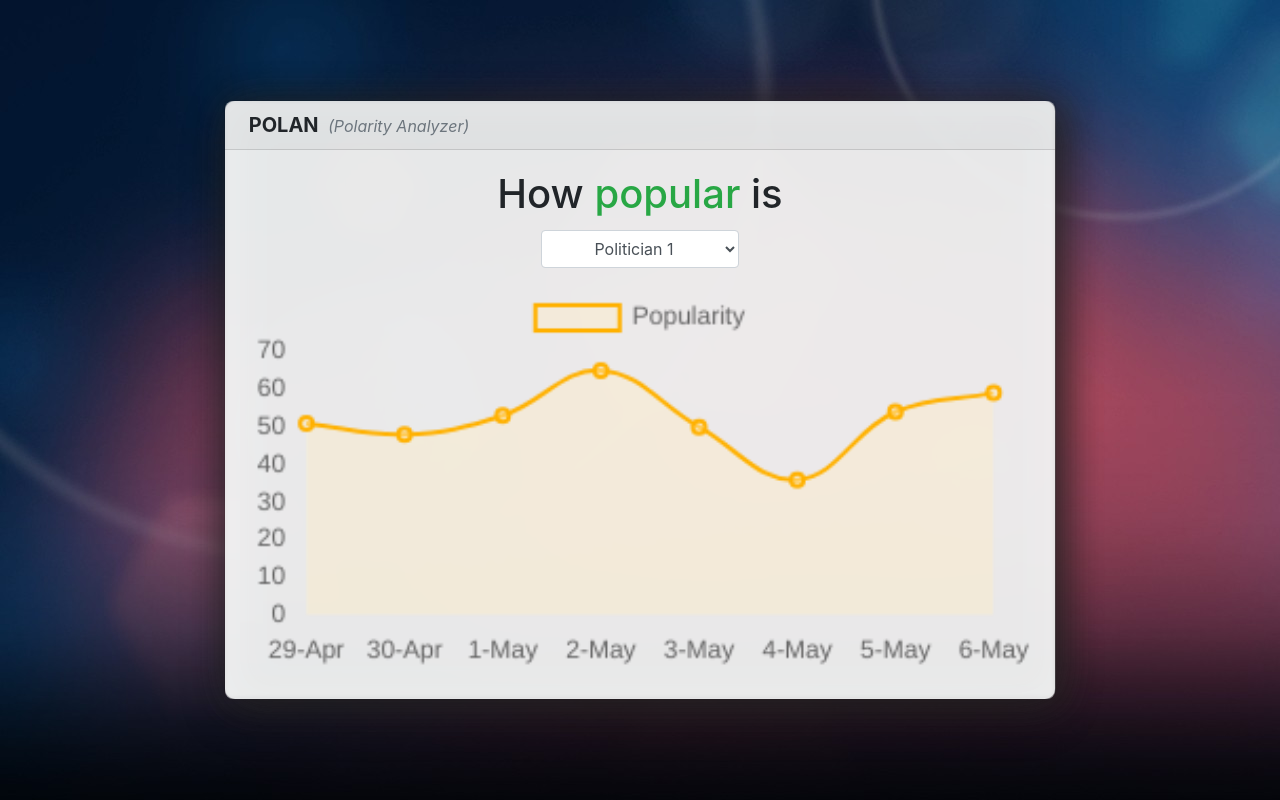
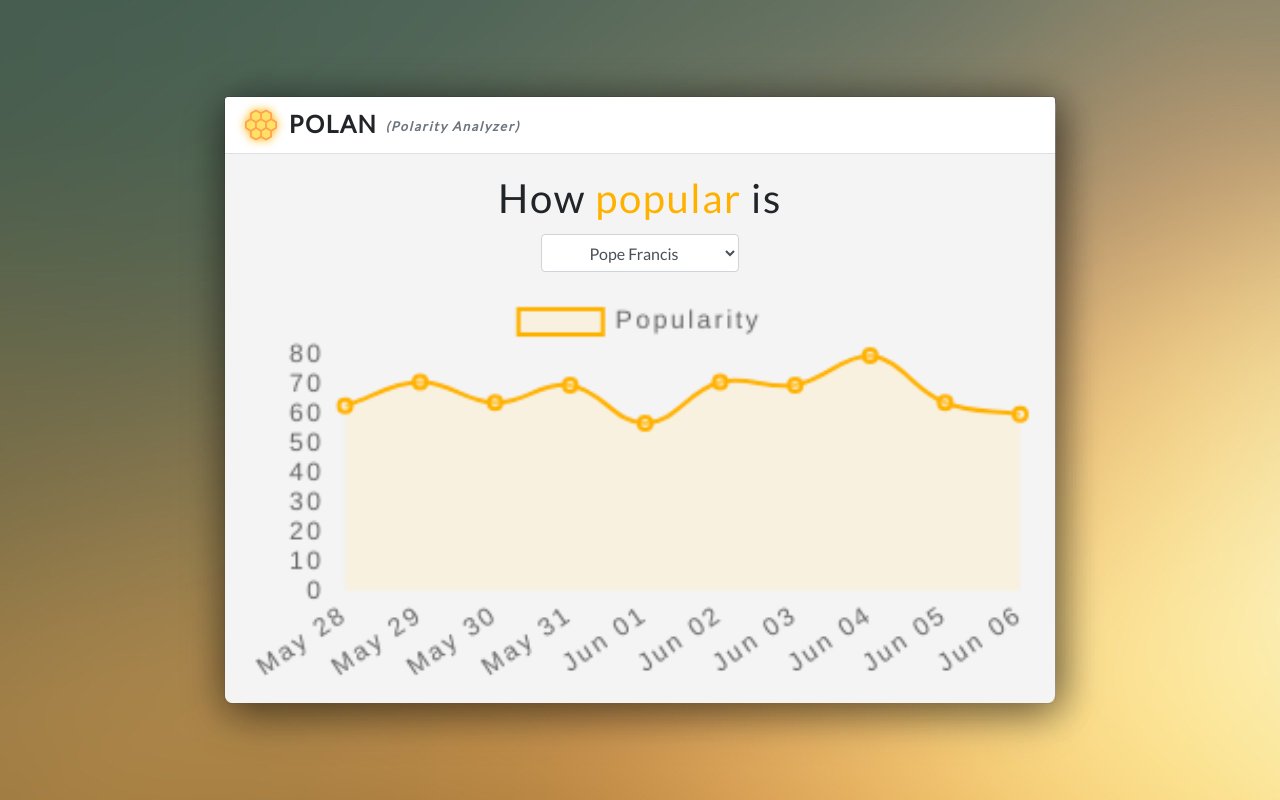
Before and after one commit to yasithdev/polan, a plain HTML site: page index.html in a window 1280 px wide. Drawn offline with nearby package versions, Linux system fonts and the light colour scheme.

Commit message:
implement requested changes. hopefully final

```diff
--- a/assets/css/style.css
+++ b/assets/css/style.css
@@ -1,5 +1,8 @@
+@import url("//fonts.googleapis.com/css?family=Lato");
 body {
-    background-image: url("/assets/img/bg.jpg");
+    font-family: 'Lato';
+    background-image: url("/assets/img/bg-light.jpg");
+    letter-spacing: 0.1em;
 }
 
 .vh-100 {
@@ -19,10 +22,40 @@ body {
     left: 0;
     width: 100%;
     height: 100%;
-    opacity: 0.7;
+    /* opacity: 0.7; */
+    opacity: 1;
     z-index: -1;
     border-radius: 0.5em;
-    background: #f8f9fa;
-    filter: drop-shadow(5px 5px 20px #222222);
+    /* background: #f8f9fa; */
+    background: #f4f4f4;
+    filter: drop-shadow(5px 5px 20px rgba(0, 0, 0, 0.3));
     backdrop-filter: blur(2px);
 }
+
+.card-header {
+    background: white;
+}
+
+.drop-shadow {
+    filter: drop-shadow(0px 0px 5px #ffb100);
+}
+
+.text-yellow {
+    color: #ffb100;
+}
+
+.icon {
+    animation-name: spin;
+    animation-duration: 1000ms;
+    animation-iteration-count: 1;
+    animation-timing-function: ease-out;
+}
+
+@keyframes spin {
+    from {
+        transform: rotate(0deg);
+    }
+    to {
+        transform: rotate(360deg);
+    }
+}
--- a/assets/csv/pol1.csv
+++ /dev/null
@@ -1,9 +0,0 @@
-Date, %
-29-Apr, 51
-30-Apr, 48
-1-May, 53
-2-May, 65
-3-May, 50
-4-May, 36
-5-May, 54
-6-May, 59
--- /dev/null
+++ b/assets/csv/popF.csv
@@ -0,0 +1,11 @@
+date, sentiment
+05/28, 63
+05/29, 71
+05/30, 64
+05/31, 70
+06/01, 57
+06/02, 71
+06/03, 70
+06/04, 80
+06/05, 64
+06/06, 60
--- a/assets/js/plot.js
+++ b/assets/js/plot.js
@@ -2,19 +2,25 @@
 $('#card').hide();
 $('#card-body').css('width', "50%");
 $('#card-body').css('opacity', 0);
+
+var myLineChart;
 
 var renderGraph = function (politician) {
     CSV.fetch({
         url: `assets/csv/${politician}.csv`
     }).done(function (dataset) {
         var labels = dataset.records.map(function (i) {
-            return i[0];
+            // This is the month
+            var months = ["Jan", "Feb", "Mar", "Apr", "May", "Jun", "Jul", "Aug", "Sep", "Oct", "Nov", "Dec"];
+            var r = i[0].split("/");
+            return `${months[r[0] - 1]} ${r[1]}`;
         });
         var data = dataset.records.map(function (i) {
             return i[1];
         });
         var ctx = $("#sentiment-chart");
-        var myLineChart = new Chart(ctx, {
+        if (myLineChart) myLineChart.destroy();
+        myLineChart = new Chart(ctx, {
             type: 'line',
             data: {
                 labels: labels,
@@ -45,11 +51,12 @@ var renderGraph = function (politician) {
                 }
             }
         });
+        myLineChart.update();
     });
 }
 
 // Fade In Card
-$('#card').fadeIn(250, "swing", function () {
+$('#card').fadeIn(500, "swing", function () {
     // Fade In Card Body
     $('#card-body').fadeTo(500, 1, function () {});
     // Zoom In Card
@@ -58,7 +65,7 @@ $('#card').fadeIn(250, "swing", function () {
         'height': "100%"
     });
     // Render Graph
-    renderGraph("pol1");
+    renderGraph($(".politician")[0].value);
 });
 
 // Add dropdown selection changed listeners
--- a/index.html
+++ b/index.html
@@ -6,9 +6,10 @@
     <!-- Required meta tags -->
     <meta charset="utf-8">
     <meta name="viewport" content="width=device-width, initial-scale=1, shrink-to-fit=no">
-
     <!-- Bootstrap CSS -->
-    <link rel="stylesheet" href="https://stackpath.bootstrapcdn.com/bootstrap/4.1.1/css/bootstrap.min.css" integrity="sha384-WskhaSGFgHYWDcbwN70/dfYBj47jz9qbsMId/iRN3ewGhXQFZCSftd1LZCfmhktB" crossorigin="anonymous">
+    <link rel="stylesheet" href="https://stackpath.bootstrapcdn.com/bootstrap/4.1.1/css/bootstrap.min.css" integrity="sha384-WskhaSGFgHYWDcbwN70/dfYBj47jz9qbsMId/iRN3ewGhXQFZCSftd1LZCfmhktB"
+        crossorigin="anonymous">
+    <!-- Custom Styles -->
     <link rel="stylesheet" href="assets/css/style.css">
 </head>
 
@@ -16,20 +17,24 @@
     <div id="root" class="container">
         <div class="d-flex justify-content-center align-items-center vh-100">
             <div id="card" hidden class="d-flex w-75 h-auto card shadow-lg">
-                <h5 id="card-header" class="card-header"><strong class="mx-1">POLAN</strong>
-                    <small class="text-secondary">
-                        <i>(Polarity Analyzer)</i>
+
+                <div id="card-header" class="card-header d-inline-flex">
+                    <img style="height: 2rem;" class="my-auto mr-2 drop-shadow icon" src="assets/img/honeycomb.png" alt="">
+                    <h4 class="mx-1 my-auto font-weight-bold">POLAN</h4>
+                    <small class="mx-1 mt-auto mb-1 font-weight-bold">
+                        <i class="text-secondary">(Polarity Analyzer)</i>
                     </small>
-                </h5>
+                </div>
                 <div id="card-body" class="card-body text-center align-self-center">
                     <div class="form-group">
                         <h1 class="card-title">How
-                            <span class="text-success">popular</span> is</h1>
+                            <span class="text-yellow">popular</span> is</h1>
                         <span class="d-block mx-auto w-25 text-center align-self-center">
                             <select class="form-control politician text-center" name="Politician" id="Politician">
-                                <option value="pol1">Politician 1</option>
-                                <option value="pol2">Politician 2</option>
-                                <option value="pol3">Politician 3</option>
+                                <option value="popF">Pope Francis</option>
+                                <option value="hilC">Hilary Clinton</option>
+                                <option value="barO">Barack Obama</option>
+                                <option value="donT">Donald Trump</option>
                             </select>
                         </span>
                     </div>
```
Also changed, not shown: assets/csv/barO.csv (added, +11 -0 lines), assets/csv/donT.csv (added, +11 -0 lines), assets/csv/hilC.csv (added, +11 -0 lines), assets/csv/pol2.csv (deleted, +0 -9 lines), assets/csv/pol3.csv (deleted, +0 -9 lines), assets/img/bg-light.jpg (added), assets/img/bg.jpg (deleted), assets/img/honeycomb.png (added).
